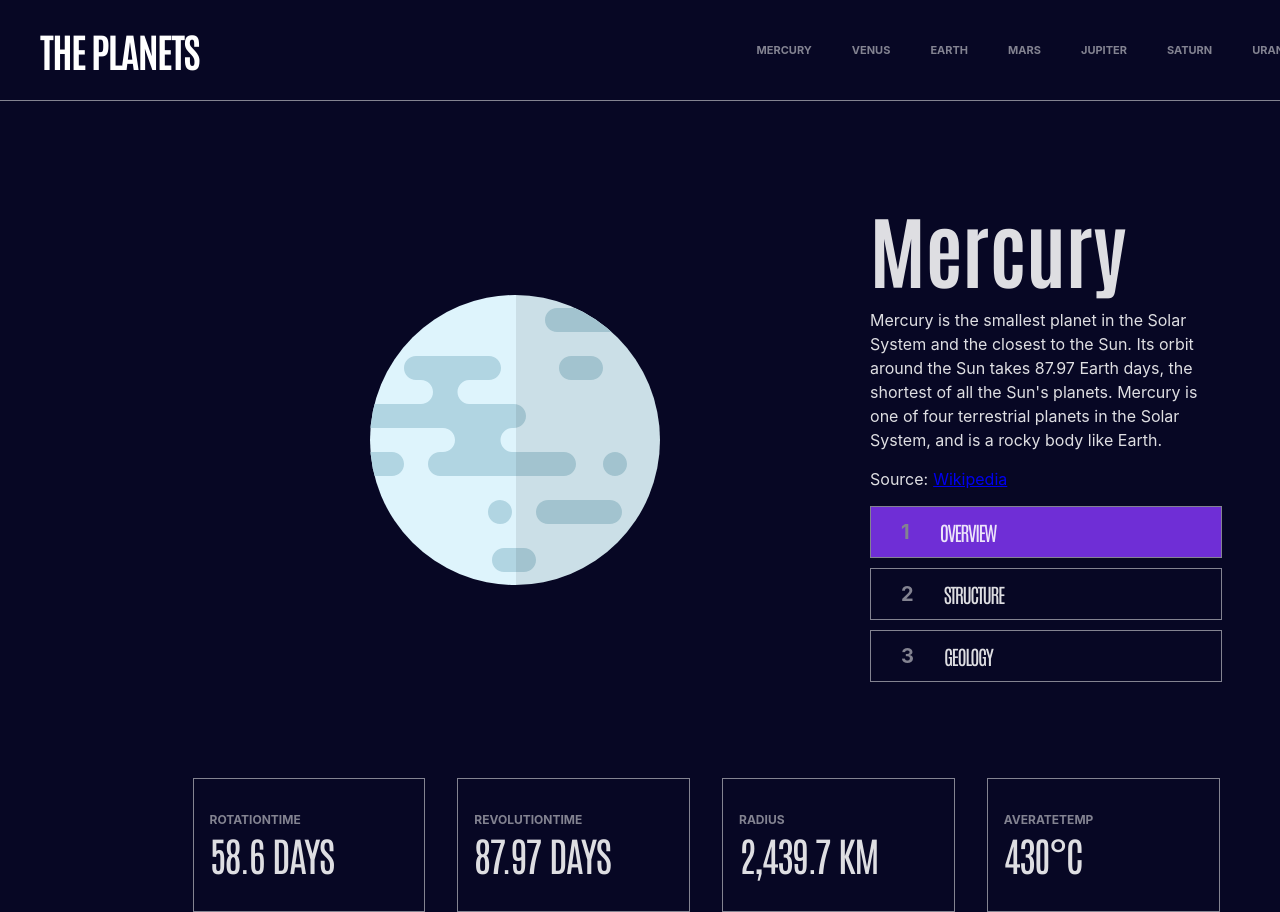
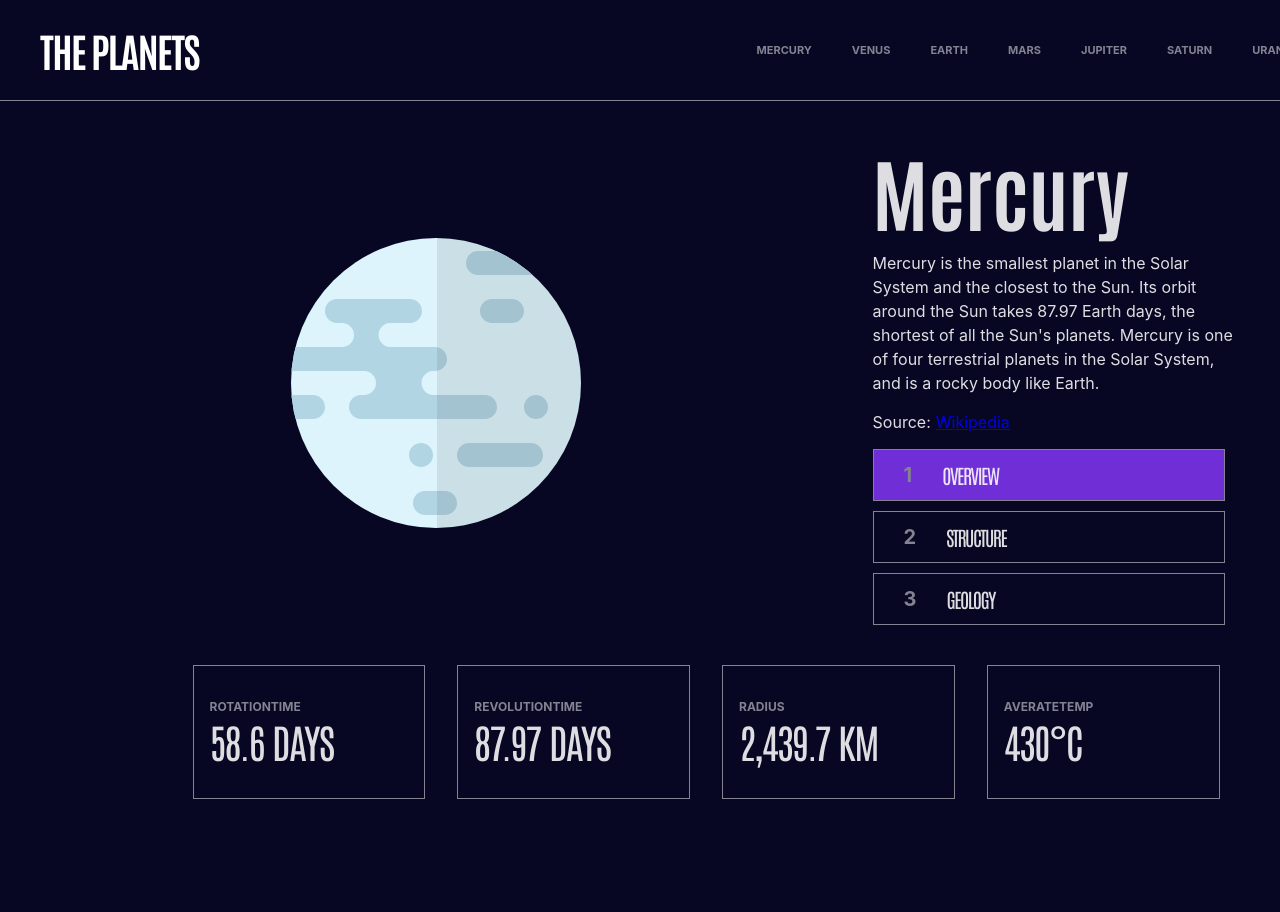
Before and after one commit to unachoza/FEM-planet-fact-site, a React (Vite) app: page / in a window 1280 px wide. Shown: the top 912 px of the page. After the commit the page ends 800 px from the top, so only its background shows below. Built offline with nearby package versions, Linux system fonts and the light colour scheme.

Commit message:
small style changes

```diff
--- a/src/App.css
+++ b/src/App.css
@@ -16,7 +16,7 @@ h2 {
 main {
 	display: flex;
 	justify-content: space-between;
-	margin: 5% 12.5%;
+	margin: 1% 11% 1% 10%;
 }
 
 section {
@@ -24,7 +24,7 @@ section {
 }
 
 section.image-container {
-	width: 64%;
+	width: 50%;
 	display: flex;
 	align-items: center;
 	justify-content: center;
@@ -78,4 +78,6 @@ section.quick-fact-container {
 	* {
 		color: blue;
 	}
+	.content-container {
+	}
 }
```
